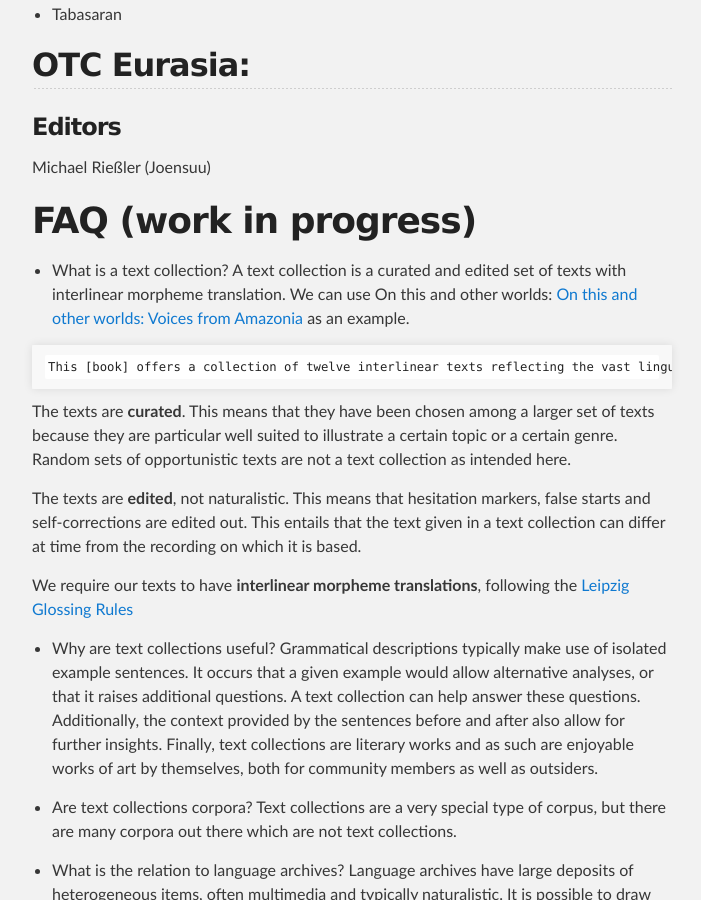
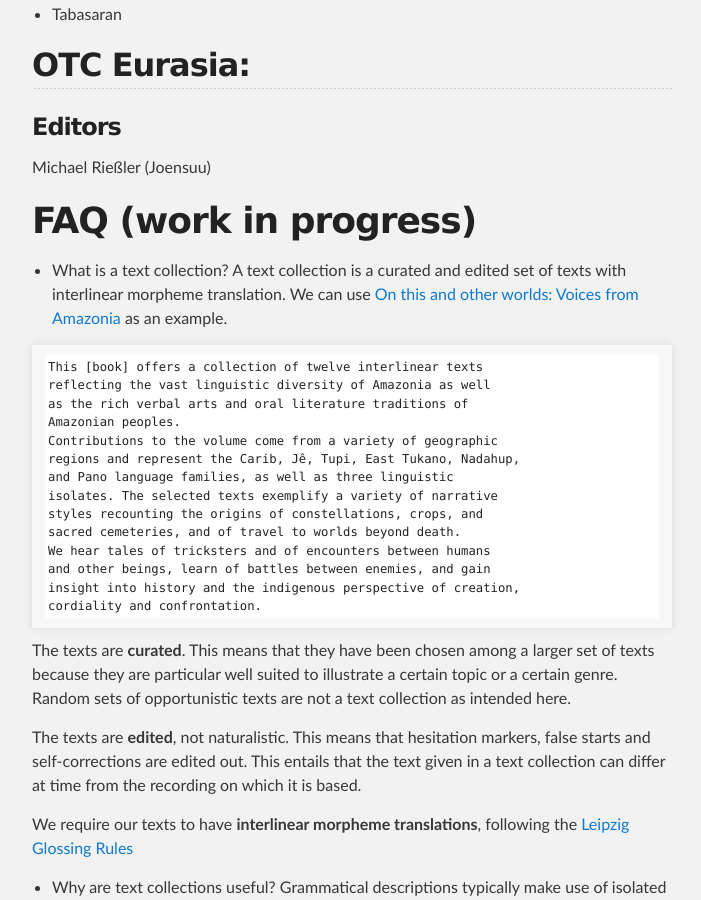
Before and after one commit to OpenTextCollections/opentextcollections.github.io, a Jekyll site: the page built from index.md, in a window 1280 px wide and 900 px high, scrolled down 2384 px. Shown: the whole window, without its empty margins (288-989 px from the left). Built offline with Jekyll 4.4.1, drawn with Linux system fonts in a browser that asks for light colours; our own code applies the rules of GitHub Pages for plain Markdown files.

Commit message:
linebreaks in example

````diff
--- a/index.md
+++ b/index.md
@@ -76,10 +76,23 @@ Matt Coler (Groningen), Nick Emle (Groningen)
 # FAQ (work in progress)
 
 - What is a text collection?
-A text collection is a curated and edited set of texts with interlinear morpheme translation. We can use On this and other worlds: [On this and other worlds: Voices from Amazonia ](https://langsci-press.org/catalog/book/167) as an example.
+A text collection is a curated and edited set of texts with interlinear morpheme translation. We can use [On this and other worlds: Voices from Amazonia ](https://langsci-press.org/catalog/book/167) as an example.
 
 ```
-This [book] offers a collection of twelve interlinear texts reflecting the vast linguistic diversity of Amazonia as well as the rich verbal arts and oral literature traditions of Amazonian peoples. Contributions to the volume come from a variety of geographic regions and represent the Carib, Jê, Tupi, East Tukano, Nadahup, and Pano language families, as well as three linguistic isolates. The selected texts exemplify a variety of narrative styles recounting the origins of constellations, crops, and sacred cemeteries, and of travel to worlds beyond death. We hear tales of tricksters and of encounters between humans and other beings, learn of battles between enemies, and gain insight into history and the indigenous perspective of creation, cordiality and confrontation.
+This [book] offers a collection of twelve interlinear texts
+reflecting the vast linguistic diversity of Amazonia as well
+as the rich verbal arts and oral literature traditions of
+Amazonian peoples.
+Contributions to the volume come from a variety of geographic
+regions and represent the Carib, Jê, Tupi, East Tukano, Nadahup,
+and Pano language families, as well as three linguistic
+isolates. The selected texts exemplify a variety of narrative
+styles recounting the origins of constellations, crops, and
+sacred cemeteries, and of travel to worlds beyond death.
+We hear tales of tricksters and of encounters between humans
+and other beings, learn of battles between enemies, and gain
+insight into history and the indigenous perspective of creation,
+cordiality and confrontation.
 ```
 
 The texts are **curated**. This means that they have been chosen among a larger set of texts because they are particular well suited to illustrate a certain topic or a certain genre. Random sets of opportunistic texts are not a text collection as intended here.
````
